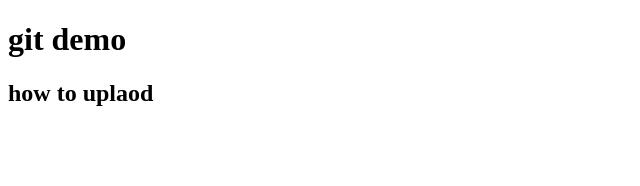
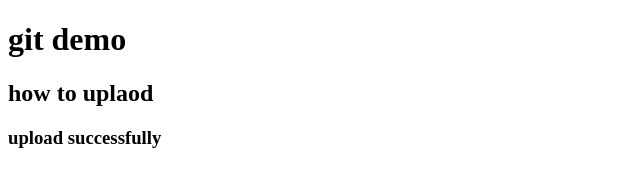
Before and after one commit to Allenash0126/git-demo, a plain HTML site: page index.html in a window 1280 px wide. Shown: the whole page, without its empty margins (0-640 px from the left). Drawn offline with Linux system fonts and the light colour scheme.

Commit message:
h3 upload successfully

```diff
--- a/index.html
+++ b/index.html
@@ -8,5 +8,6 @@
 <body>
   <h1>git demo</h1>
   <h2>how to uplaod</h2>
+  <h3>upload successfully</h3>
 </body>
 </html>
```
